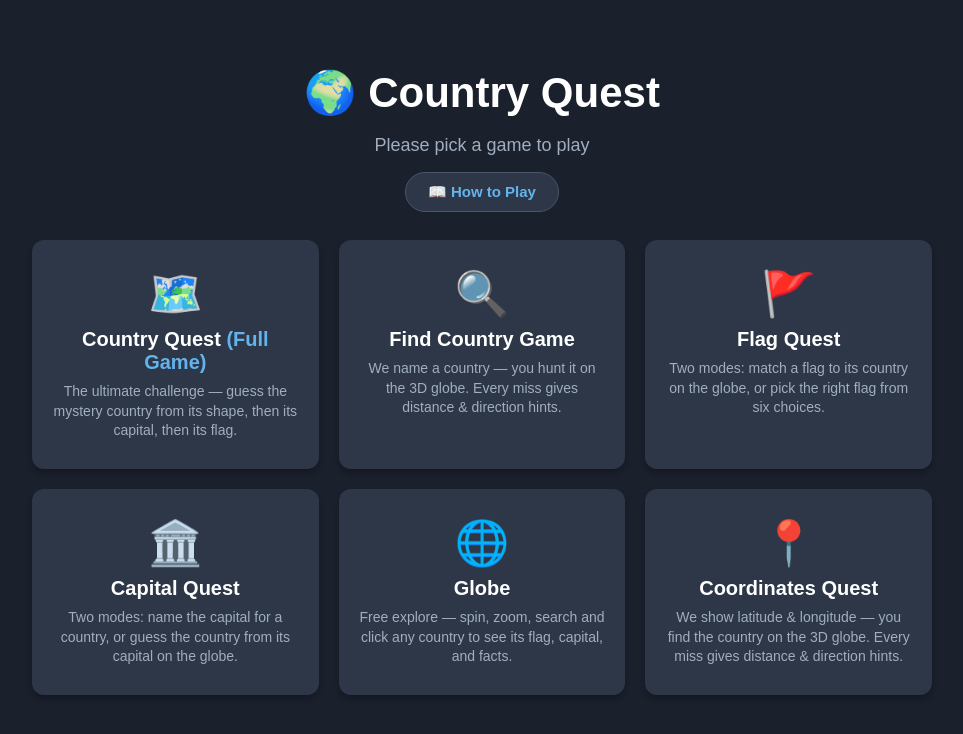
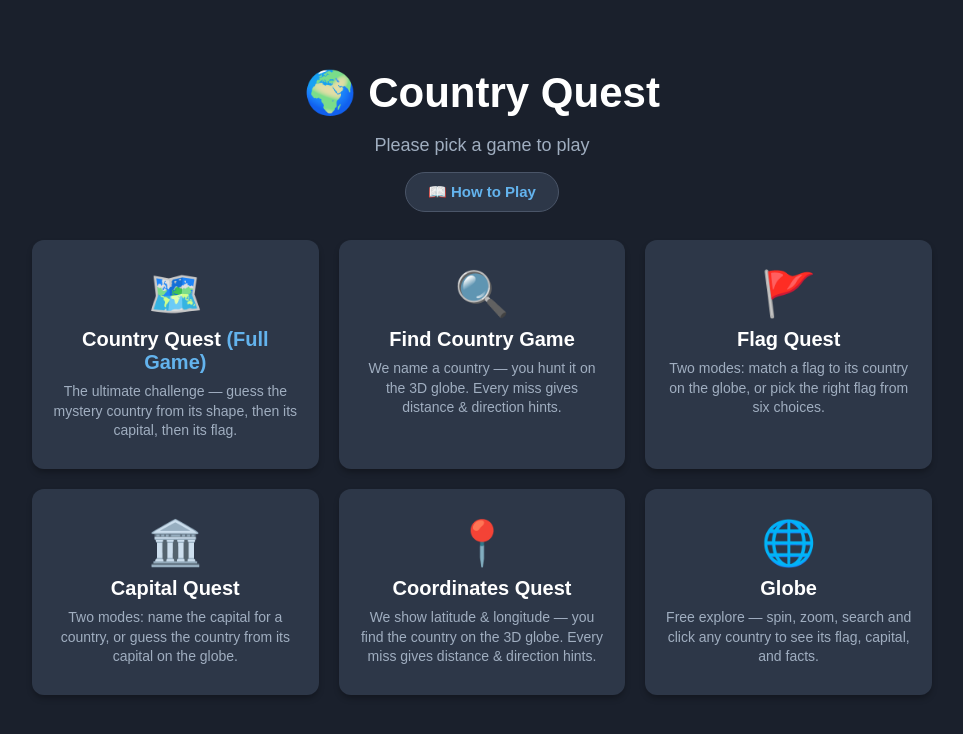
Before and after one commit to phoenixbodger/country_quest, a React (Vite) app: page / in a window 1280 px wide. Shown: the top 734 px of the page, without its empty margins (158-1121 px from the left). Built offline with nearby package versions, Linux system fonts and the light colour scheme.

Commit message:
Reorder home screen cards (Coordinates Quest before Globe)

```diff
--- a/src/screens/HomeScreen.jsx
+++ b/src/screens/HomeScreen.jsx
@@ -30,18 +30,18 @@ const GAMES = [
     description: 'Two modes: name the capital for a country, or guess the country from its capital on the globe.',
   },
   {
+    id: 'coordinates',
+    emoji: '📍',
+    title: 'Coordinates Quest',
+    subtitle: '',
+    description: 'We show latitude & longitude — you find the country on the 3D globe. Every miss gives distance & direction hints.',
+  },
+  {
     id: 'globe',
     emoji: '🌐',
     title: 'Globe',
     subtitle: '',
     description: 'Free explore — spin, zoom, search and click any country to see its flag, capital, and facts.',
-  },
-  {
-    id: 'coordinates',
-    emoji: '📍',
-    title: 'Coordinates Quest',
-    subtitle: '',
-    description: 'We show latitude & longitude — you find the country on the 3D globe. Every miss gives distance & direction hints.',
   },
 ];
 
```
